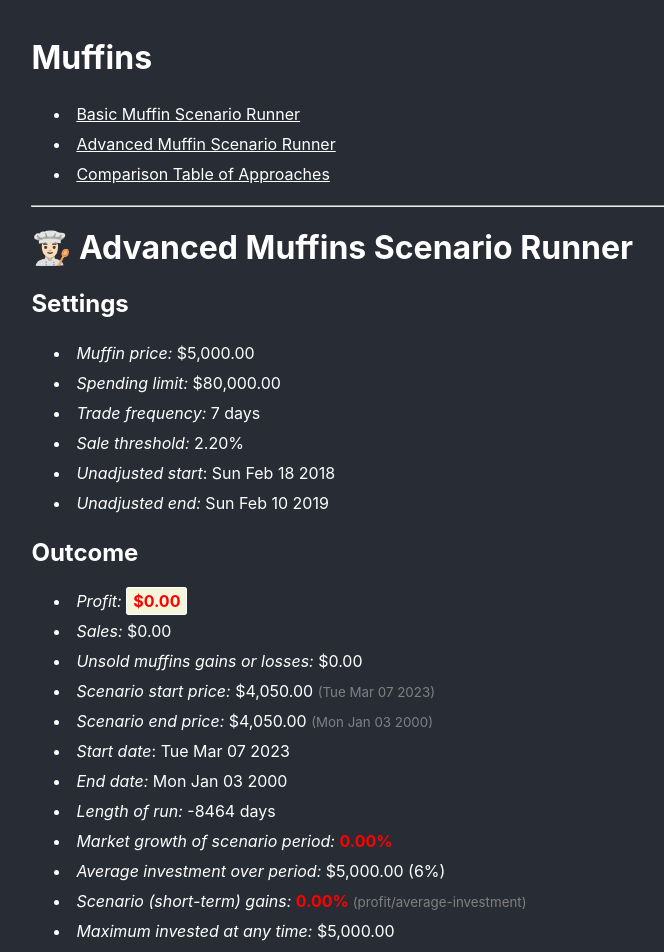
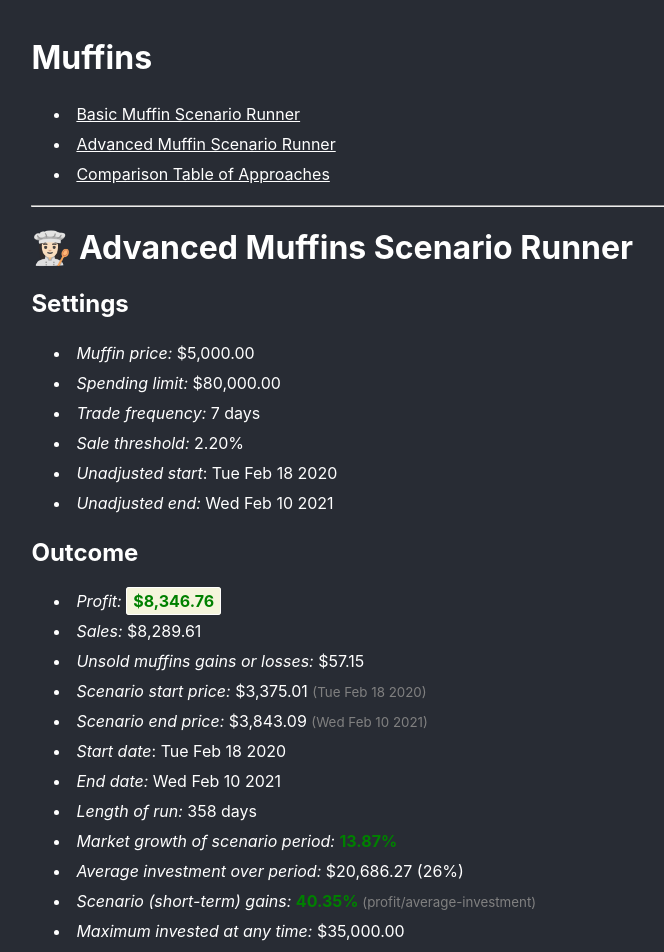
Before and after one commit to annr/sniffum, a React (Create React App) app: page /advanced in a window 1280 px wide. Shown: the top 952 px of the page, without its empty margins (7-671 px from the left). Built offline with nearby package versions, Linux system fonts and the light colour scheme.

Commit message:
extracted Outcome section

```diff
--- a/src/AdvancedScenario.js
+++ b/src/AdvancedScenario.js
@@ -1,4 +1,6 @@
 import React from "react";
+
+import Outcome from './Outcome';
 
 import TradeDay from "./TradeDay";
 import {
@@ -63,86 +65,17 @@ class AdvancedScenario extends React.Component {
             console.error('newEndDate is before newStartDate');
           }
           const tradeDays = getTradeDays(data, newStartDate, newEndDate, tradeFrequency);
+
           const maxMuffins = Math.floor(spendinglimit/muffinPrice);
-
           // outcome
           const o = runBasicScenario(data, tradeDays, maxMuffins, muffinPrice, saleThreshold); // test this.
-          const duration = (newEndDate - newStartDate)/(1000*60*60*24);
-          const avgInvestmentPct = Math.round((o.averageInvestment/spendinglimit)*100) + "%";
-          const returnsClassName = o.scenarioReturn > 0 ? "positive-bright" : "negative";
-          const profitsClassName = o.totalProfits > 0 ? "positive" : "negative";
+          o.startDate = newStartDate;
+          o.endDate = newEndDate;
+          o.duration = (newEndDate - newStartDate)/(1000*60*60*24);
+          o.avgInvestmentPct = Math.round((o.averageInvestment/spendinglimit)*100) + "%";
+
           return (
-            <div>
-              <h2>Outcome</h2>
-              <ul>
-                <li>
-                  <em>Profit: </em>
-                  <span className={(o.totalProfits > 0) ? 'profit positive' : 'profit negative'}>{`${money.format(o.totalProfits)}`}</span>
-                </li>
-                <li>
-                  <em>Sales: </em>
-                  {`${money.format(o.totalSales)}`}
-                </li>
-                <li>
-                  <em>Unsold muffins gains or losses: </em>
-                  {`${money.format(o.unsoldGainsOrLosses)}`}
-                </li>
-                <li>
-                  <em>Scenario start price: </em>
-                  {`${money.format(o.firstDayPrice)} `}
-                  <span className="dim">{`(${new Date(newStartDate).toDateString()})`}</span>
-                </li>
-                <li>
-                  <em>Scenario end price: </em>
-                  {`${money.format(o.lastDayPrice)} `}
-                  <span className="dim">{`(${new Date(newEndDate).toDateString()})`}</span>
-                </li>
-                <li>
-                  <em>Start date</em>: {`${new Date(newStartDate).toDateString()}`}
-                </li>
-                <li>
-                <em>End date:</em> {`${new Date(newEndDate).toDateString()}`}
-                </li>
-                <li>
-                  <em>Length of run:</em> {`${duration.toString()} days`}
-                </li>
-                <li>
-                  <em>Market growth of scenario period: </em>
-                  <span className={(o.firstDayPrice < o.lastDayPrice) ? 'positive' : 'negative'}>{`${o.marketGrowthOfPeriod}`}</span>
-                </li>
-                <li>
-                  <em>Average investment over period: </em>
-                  {`${money.format(o.averageInvestment)} (${avgInvestmentPct})`}
-                </li>
-                <li>
-                  <em>Scenario (short-term) gains: </em>
-                  <span className={`${returnsClassName}`}>{`${formatPercent(o.scenarioReturn)}`} </span>
-                  <span className="dim">(profit/average-investment) </span>
-                </li>
-                <li>
-                  <em>Maximum invested at any time: </em>
-                  {`${o.maximumInvestedAtAnyTime}`}
-                </li>
-                <li>
-                  <em>Remaining unsold muffins (including cupcakes): </em>
-                  {`${o.remainingUnsoldMuffins.length}`}
-                </li>
-                <li>
-                  <em>Number of cupcakes: </em>
-                  {`${o.cupcakes.length}`}
-                </li>
-                <li>
-                  <em>Trade shutout days: </em>
-                  {`${o.shutOutDays.length} `}
-                </li>
-              </ul>
-              <h2>Trade Days</h2>
-              <div>
-              {o.events.map(event => (
-                <TradeDay {...event} />
-              ))}
-              </div>
-            </div>
+            <Outcome {...o} />
           );
         }
       }
--- a/src/Helpers.js
+++ b/src/Helpers.js
@@ -170,13 +170,6 @@ const getNewEvent = (data, day, index, newMuffin, soldMuffins, costUnsoldMuffins
     'purchasedMuffin': newMuffin,
     'soldMuffins': soldMuffins,
     'costUnsoldMuffins': costUnsoldMuffins,
-  };
-};
-
-const recordEvent = () => { // inddex will be day number
-  return {
-    'muffinsBought': [], // stores indices
-    'muffinsSold': [], // stores indices
   };
 };
 
--- a/src/LoadDataAndRunScenario.js
+++ b/src/LoadDataAndRunScenario.js
@@ -1,6 +1,8 @@
 import React from "react";
+import Outcome from './Outcome';
+// import TradeDay from "./TradeDay";
 
-import TradeDay from "./TradeDay";
+
 import {
   getTradeDays,
   runBasicScenario,
@@ -67,77 +69,21 @@ class LoadDataAndRunScenario extends React.Component {
 
           // outcome
           const o = runBasicScenario(data, tradeDays, maxMuffins, muffinPrice, saleThreshold); // test this.
-          const duration = (newEndDate - newStartDate)/(1000*60*60*24);
-          const avgInvestmentPct = Math.round((o.averageInvestment/spendinglimit)*100) + "%";
-          const returnsClassName = o.scenarioReturn > 0 ? "positive" : "negative";
-          const profitsClassName = o.totalProfits > 0 ? "positive" : "negative";
+
+          o.startDate = newStartDate;
+          o.endDate = newEndDate;
+          o.duration = (newEndDate - newStartDate)/(1000*60*60*24);
+          o.avgInvestmentPct = Math.round((o.averageInvestment/spendinglimit)*100) + "%";
+
+          // const returnsClassName = o.scenarioReturn > 0 ? "positive" : "negative";
+          // const profitsClassName = o.totalProfits > 0 ? "positive" : "negative";
+
+          //const {totalProfits, totalSales, unsoldGainsOrLosses, scenarioReturn} = this.props;
+
           return (
-            <div>
-              <h2>Outcome</h2>
-              <ul>
-                <li>
-                  <em>Profit: </em>
-                  <span className={(o.totalProfits > 0) ? 'profit positive' : 'profit negative'}>{`${money.format(o.totalProfits)}`}</span>
-                </li>
-                <li>
-                  <em>Sales: </em>
-                  {`${money.format(o.totalSales)}`}
-                </li>
-                <li>
-                  <em>Unsold muffins gains or losses: </em>
-                  {`${money.format(o.unsoldGainsOrLosses)}`}
-                </li>
-                <li>
-                  <em>Scenario start price: </em>
-                  {`${money.format(o.firstDayPrice)} `}
-                  <span className="dim">{`(${new Date(newStartDate).toDateString()})`}</span>
-                </li>
-                <li>
-                  <em>Scenario end price: </em>
-                  {`${money.format(o.lastDayPrice)} `}
-                  <span className="dim">{`(${new Date(newEndDate).toDateString()})`}</span>
-                </li>
-                <li>
-                  <em>Length of run:</em> {`${duration.toString()} days`}
-                </li>
-                <li>
-                  <em>Market growth of scenario period: </em>
-                  <span className={(o.firstDayPrice < o.lastDayPrice) ? 'positive' : 'negative'}>{`${o.marketGrowthOfPeriod}`}</span>
-                </li>
-                <li>
-                  <em>Average investment over period: </em>
-                  {`${money.format(o.averageInvestment)} (${avgInvestmentPct})`}
-                </li>
-                <li>
-                  <em>Scenario (short-term) gains: </em>
-                  <span className={`${returnsClassName}`}>{`${formatPercent(o.scenarioReturn)}`} </span>
-                  <span className="dim">(profit/average-investment) </span>
-                </li>
-                <li>
-                  <em>Maximum invested at any time: </em>
-                  {`${o.maximumInvestedAtAnyTime}`}
-                </li>
-                <li>
-                  <em>Remaining unsold muffins (including cupcakes): </em>
-                  {`${o.remainingUnsoldMuffins.length}`}
-                </li>
-                <li>
-                  <em>Number of cupcakes: </em>
-                  {`${o.cupcakes.length}`}
-                </li>
-                <li>
-                  <em>Trade shutout days: </em>
-                  {`${o.shutOutDays.length} `}
-                </li>
-              </ul>
-              <h2>Trade Days</h2>
-              <div>
-              {o.events.map(event => (
-                <TradeDay {...event} />
-              ))}
-              </div>
-            </div>
+            <Outcome {...o} />
           );
+
         }
       }
 
--- /dev/null
+++ b/src/Outcome.js
@@ -0,0 +1,105 @@
+import React from 'react';
+import TradeDay from "./TradeDay";
+import {money, formatPercent} from "./Helpers";
+
+class Outcome extends React.Component {
+  render() {
+    const {
+      totalProfits,
+      totalSales,
+      unsoldGainsOrLosses,
+      scenarioReturn,
+      lastDayPrice,
+      firstDayPrice,
+      averageInvestment,
+      avgInvestmentPct,
+      startDate,
+      endDate,
+      marketGrowthOfPeriod,
+      maximumInvestedAtAnyTime,
+      remainingUnsoldMuffins,
+      cupcakes,
+      shutOutDays,
+      events,
+    } = this.props;
+
+    const duration = (endDate - startDate)/(1000*60*60*24);
+    // const avgInvestmentPct = Math.round((averageInvestment/spendinglimit)*100) + "%";
+    const returnsClassName = scenarioReturn > 0 ? "positive" : "negative";
+    return (
+        <div>
+        <h2>Outcome</h2>
+        <ul>
+          <li>
+            <em>Profit: </em>
+            <span className={(totalProfits > 0) ? 'profit positive' : 'profit negative'}>{`${money.format(totalProfits)}`}</span>
+          </li>
+          <li>
+            <em>Sales: </em>
+            {`${money.format(totalSales)}`}
+          </li>
+          <li>
+            <em>Unsold muffins gains or losses: </em>
+            {`${money.format(unsoldGainsOrLosses)}`}
+          </li>
+          <li>
+            <em>Scenario start price: </em>
+            {`${money.format(firstDayPrice)} `}
+            <span className="dim">{`(${new Date(startDate).toDateString()})`}</span>
+          </li>
+          <li>
+            <em>Scenario end price: </em>
+            {`${money.format(lastDayPrice)} `}
+            <span className="dim">{`(${new Date(endDate).toDateString()})`}</span>
+          </li>
+          <li>
+            <em>Start date</em>: {`${new Date(startDate).toDateString()}`}
+          </li>
+          <li>
+            <em>End date:</em> {`${new Date(endDate).toDateString()}`}
+          </li>
+          <li>
+            <em>Length of run:</em> {`${duration.toString()} days`}
+          </li>
+          <li>
+            <em>Market growth of scenario period: </em>
+            <span className={(firstDayPrice < lastDayPrice) ? 'positive' : 'negative'}>{`${marketGrowthOfPeriod}`}</span>
+          </li>
+          <li>
+            <em>Average investment over period: </em>
+            {`${money.format(averageInvestment)} (${avgInvestmentPct})`}
+          </li>
+          <li>
+            <em>Scenario (short-term) gains: </em>
+            <span className={`${returnsClassName}`}>{`${formatPercent(scenarioReturn)}`} </span>
+            <span className="dim">(profit/average-investment) </span>
+          </li>
+          <li>
+            <em>Maximum invested at any time: </em>
+            {`${maximumInvestedAtAnyTime}`}
+          </li>
+          <li>
+            <em>Remaining unsold muffins (including cupcakes): </em>
+            {`${remainingUnsoldMuffins.length}`}
+          </li>
+          <li>
+            <em>Number of cupcakes: </em>
+            {`${cupcakes.length}`}
+          </li>
+          <li>
+            <em>Trade shutout days: </em>
+            {`${shutOutDays.length} `}
+          </li>
+        </ul>
+        <h2>Trade Days</h2>
+        <div>
+        {events.map(event => (
+          <TradeDay {...event} />
+        ))}
+        </div>
+      </div>
+    );
+  }
+}
+
+export default Outcome;
--- a/src/config.js
+++ b/src/config.js
@@ -2,8 +2,8 @@ const config = {
   muffinPrice: 5000.00,
   tradeFrequency: 7,
   spendinglimit: 80000.00,
-  startDate: Date.parse('2/18/2018'),
-  endDate: Date.parse('2/10/2019'),
+  startDate: Date.parse('2/18/2020'),
+  endDate: Date.parse('2/10/2021'),
   saleThreshold: 0.022,
 }
 
```
Also changed, not shown: public/sp-highs.json.
